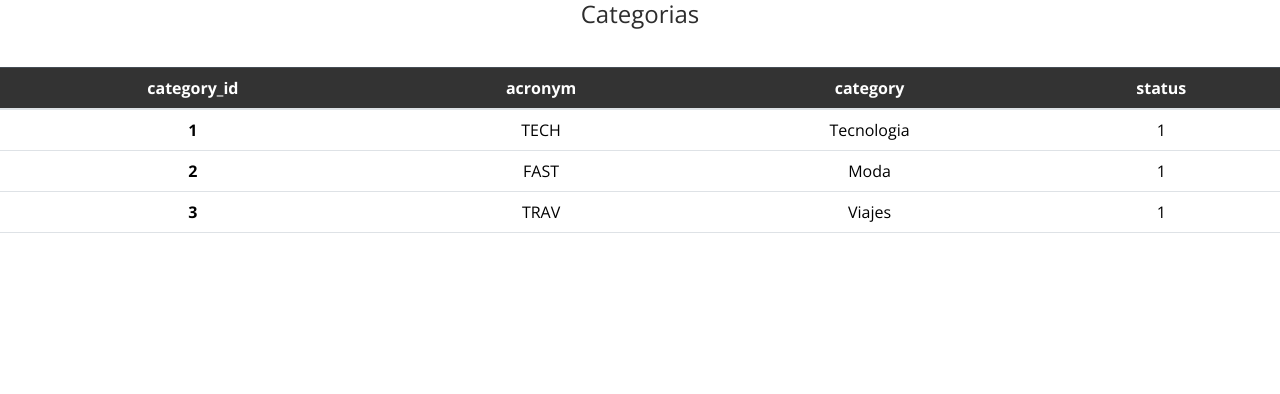
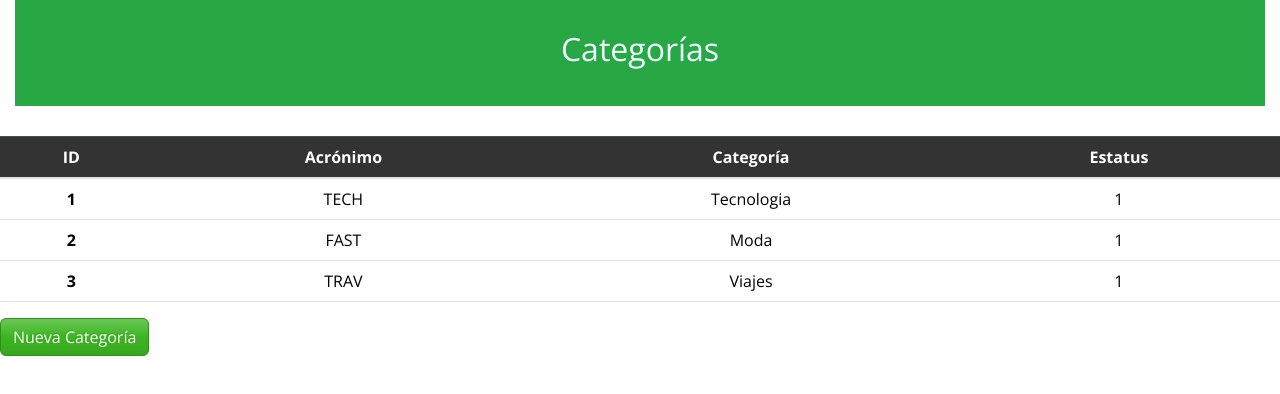
Before and after one commit to alexysge/alexysge-Proyecto-Desarrollo-Front_2024-2, an Angular app: page /category in a window 1280 px wide. Shown: the top 394 px of the page. Built offline with nearby package versions, Linux system fonts and the light colour scheme.

Commit message:
Correción de archivo
Tenia que subir el archivo en la rama de la p6 y la subi en la p7 pero ya con este commit vuelve a estar correcto

```diff
--- a/src/app/module/component/category/category.component.html
+++ b/src/app/module/component/category/category.component.html
@@ -1,6 +1,8 @@
 <body>
     <div class="col">
-        <h4>Categorias</h4>
+        <div class="card-header">
+            <h4 class="title">Categorías</h4>
+        </div>
     </div>
     <!-- Tabla -->
     <div class="tabla-container">
@@ -8,10 +10,10 @@
             <thead>
                 <tr class="table-dark">
                     <!-- Registros -->
-                    <th scope="col">category_id</th>
-                    <th scope="col">acronym</th>
-                    <th scope="col">category</th>
-                    <th scope="col">status</th>
+                    <th scope="col">ID</th>
+                    <th scope="col">Acrónimo</th>
+                    <th scope="col">Categoría</th>
+                    <th scope="col">Estatus</th>
                 </tr>
             </thead>
             <tbody>
@@ -23,5 +25,48 @@
                 </tr>
             </tbody>
         </table>
+
+        <!-- Botón -->
+        <button type="button" class="btn btn-success" data-bs-toggle="modal" data-bs-target="#modalForm"
+            (click)="showModalForm()">Nueva Categoría</button>
+
+        <!-- Modal -->
+        <div class="modal fade" id="modalForm" tabindex="-1" aria-labelledby="categoryModalLabel" aria-hidden="true"
+            data-bs-backdrop="static" data-bs-keyboard="false">
+            <div class="modal-dialog modal-sm">
+                <div class="modal-content">
+                    <div class="modal-header">
+                        <h5 class="modal-title" id="categoryModalLabel">Nueva Categoría</h5>
+                        <button type="button" class="btn-close" data-bs-dismiss="modal" aria-label="Close"></button>
+                    </div>
+                    <div class="modal-body">
+                        <form [formGroup]="form" (ngSubmit)="onSubmit()">
+
+                            <div class="mb-3">
+                                <label for="category" class="form-label">Categoría</label>
+                                <input type="text" class="form-control" formControlName="category"
+                                    placeholder="Nombre de la categoría"
+                                    [ngClass]="{'is-invalid': form.controls['category'].errors && submitted}">
+
+                                <small class="input-error-message" *ngIf="form.controls['category'].errors && submitted">Ingresa un nombre de categoría</small>
+                            </div>
+
+                            <div class="mb-3">
+                                <label for="acronym" class="form-label">Acrónimo</label>
+                                <input type="text" class="form-control" formControlName="acronym"
+                                    placeholder="Acrónimo de la categoría"
+                                    [ngClass]="{'is-invalid': form.controls['acronym'].errors && submitted}">
+
+                                <small class="input-error-message" *ngIf="form.controls['acronym'].errors && submitted">Ingresa un acrónimo de categoría</small>
+                            </div>
+
+                            <div class="form-button">
+                                <button type="submit" class="btn btn-success btn-new">Guardar</button>
+                            </div>
+                        </form>
+                    </div>
+                </div>
+            </div>
+        </div>
     </div>
 </body>
```
